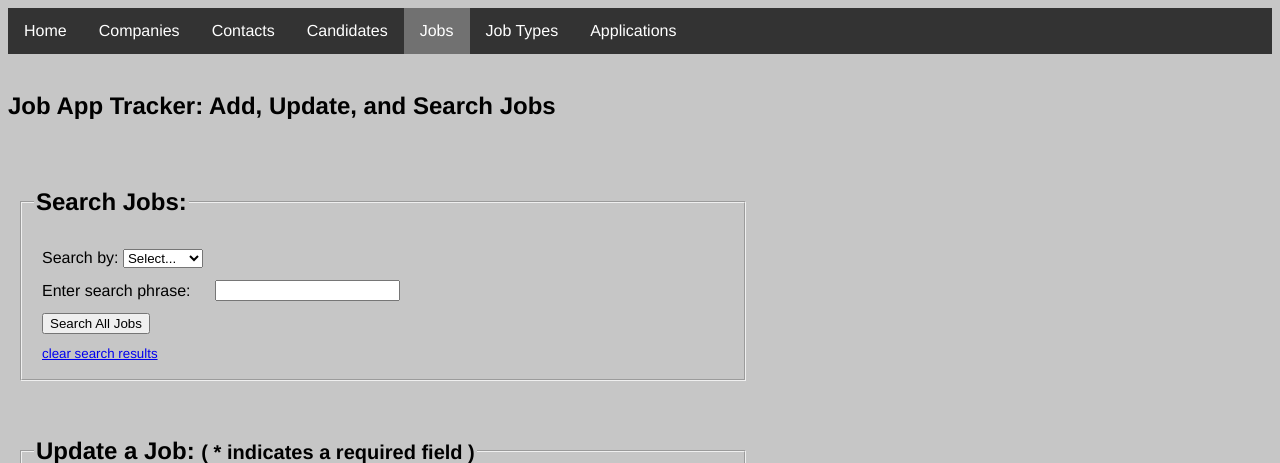
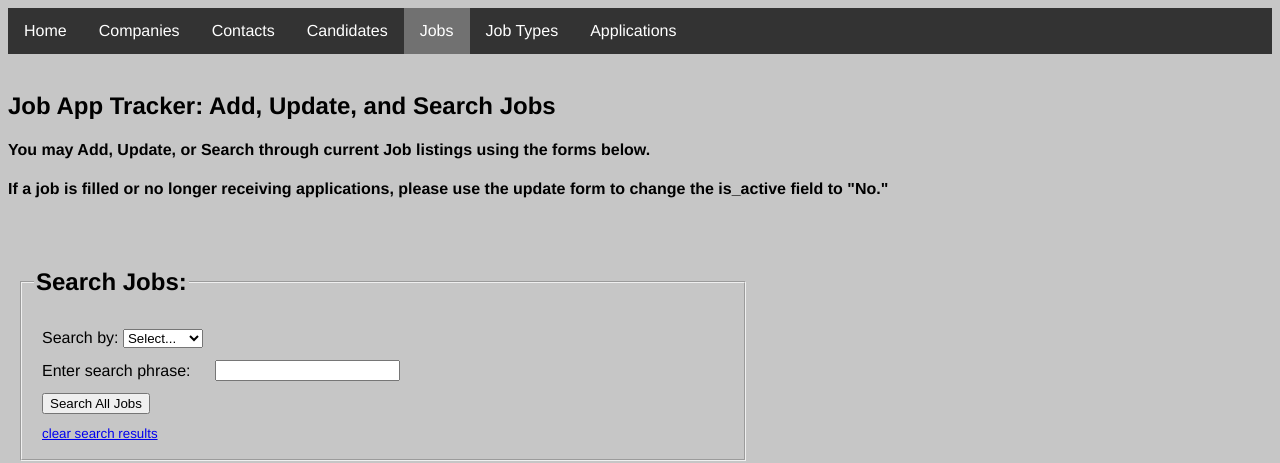
Before and after one commit to mike-osu/job-app-tracker, a Flask app: template templates/jobs.html in a window 1280 px wide. Shown: the top 463 px of the page. Run offline with Flask 2, Linux system fonts and the light colour scheme; the template is opened without the code that fills it, so the values that code supplies are empty.

Commit message:
Update jobs.html (#15)
Describes different form functions as well as is_active purpose

```diff
--- a/templates/jobs.html
+++ b/templates/jobs.html
@@ -24,7 +24,9 @@
 
   <br>
   <h2>Job App Tracker:  Add, Update, and Search Jobs</h2>
-
+  <p></p>
+  <h4>You may Add, Update, or Search through current Job listings using the forms below.</h4>
+  <h4>If a job is filled or no longer receiving applications, please use the update form to change the is_active field to "No."</h4>
   <p></p>
   <br>
 
```
